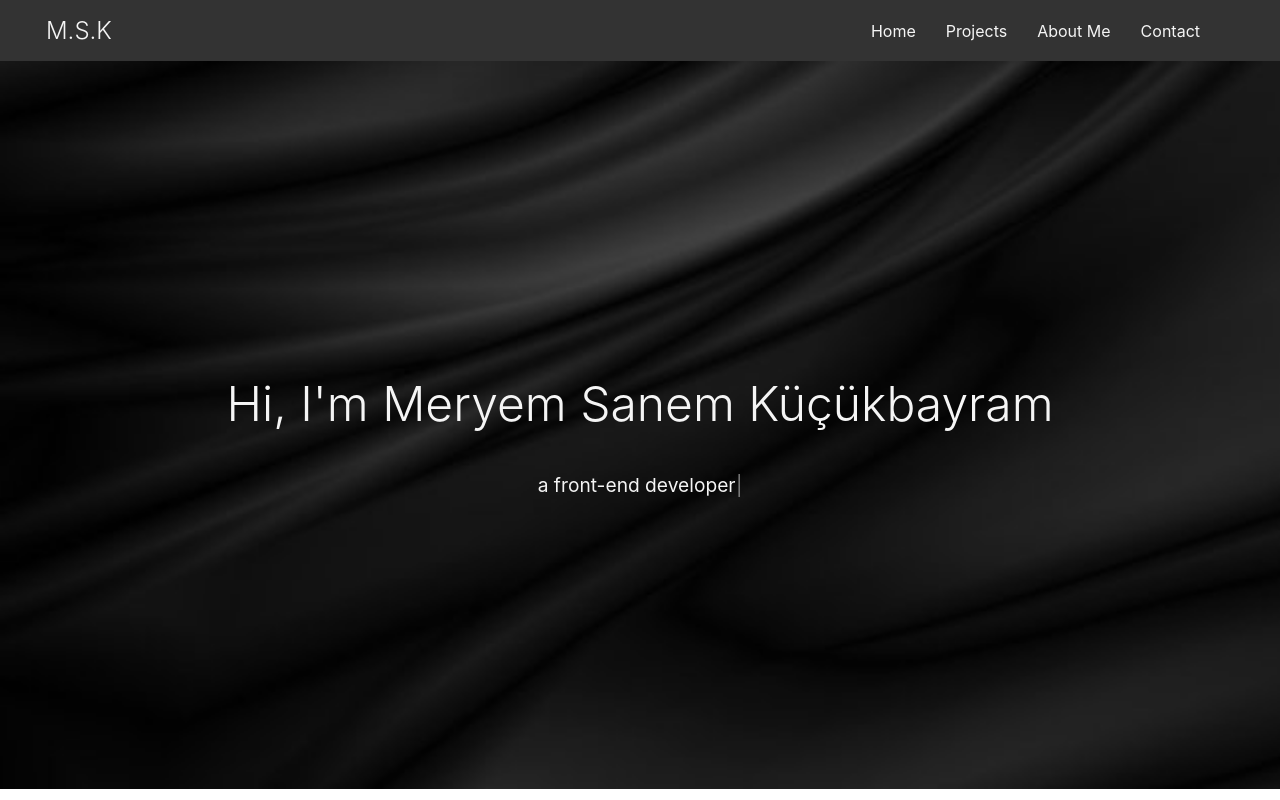
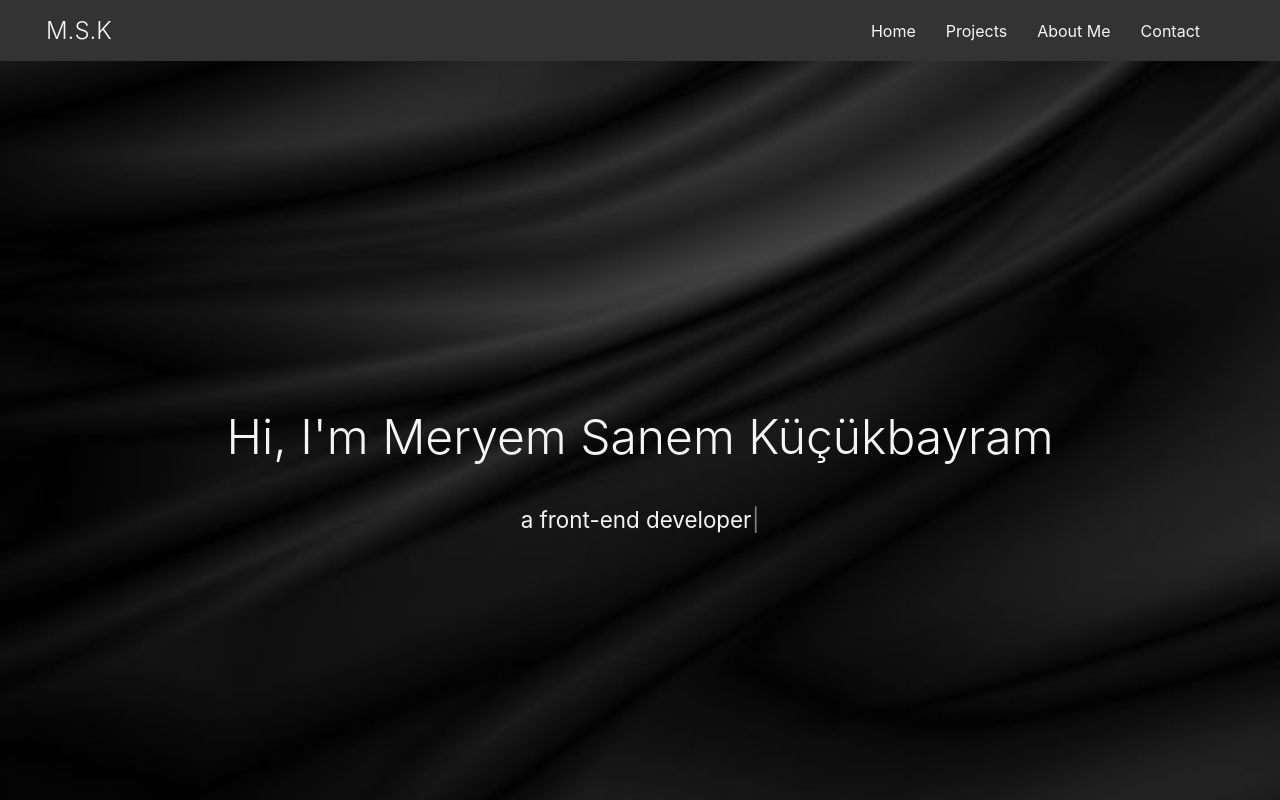
Before and after one commit to meryemsanem/my-portfolio, a React (Create React App) app: page / in a window 1280 px wide. Shown: the top 800 px of the page. Built offline with nearby package versions, Linux system fonts and the light colour scheme.

Commit message:
Update style

```diff
--- a/src/styles.css
+++ b/src/styles.css
@@ -2,7 +2,7 @@
   display: flex;
   justify-content: center;
   align-items: center;
-  height: 91vh;
+  height: 100vh;
   text-align: center;
   background-image: url('./images/background.jpg');
   background-repeat: no-repeat;
@@ -16,7 +16,7 @@
 }
 
 .homepage p {
-  font-size: 1.2rem;
+  font-size: 1.4rem;
   color: whitesmoke;
 }
 
@@ -27,6 +27,22 @@
   background-color: #333;
   align-items: center;
   color: #f5f5f5;
+}
+
+.navigation-wrapper {
+  position: fixed;
+  top: 0;
+  left: 0;
+  width: 100%;
+  z-index: 9999;
+}
+
+.intro-about {
+ text-align: center;
+ margin-inline: 10%;
+ color: whitesmoke;
+ font-weight: 100;
+ font-size: 0.8rem;
 }
 
 .nav-links a {
```
